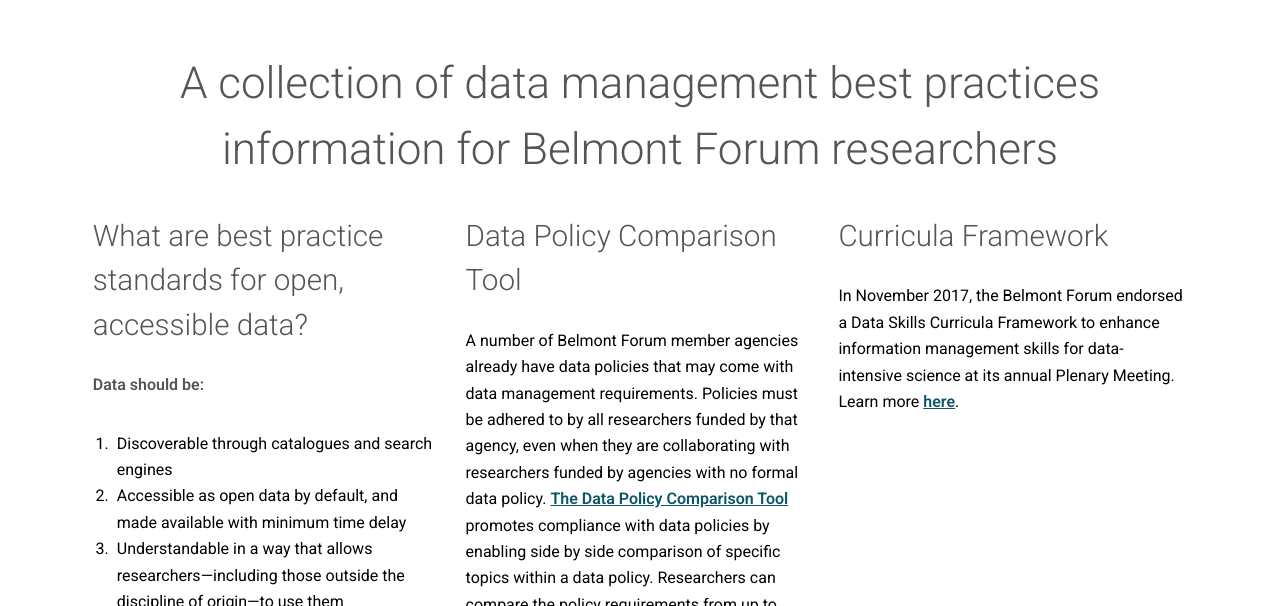
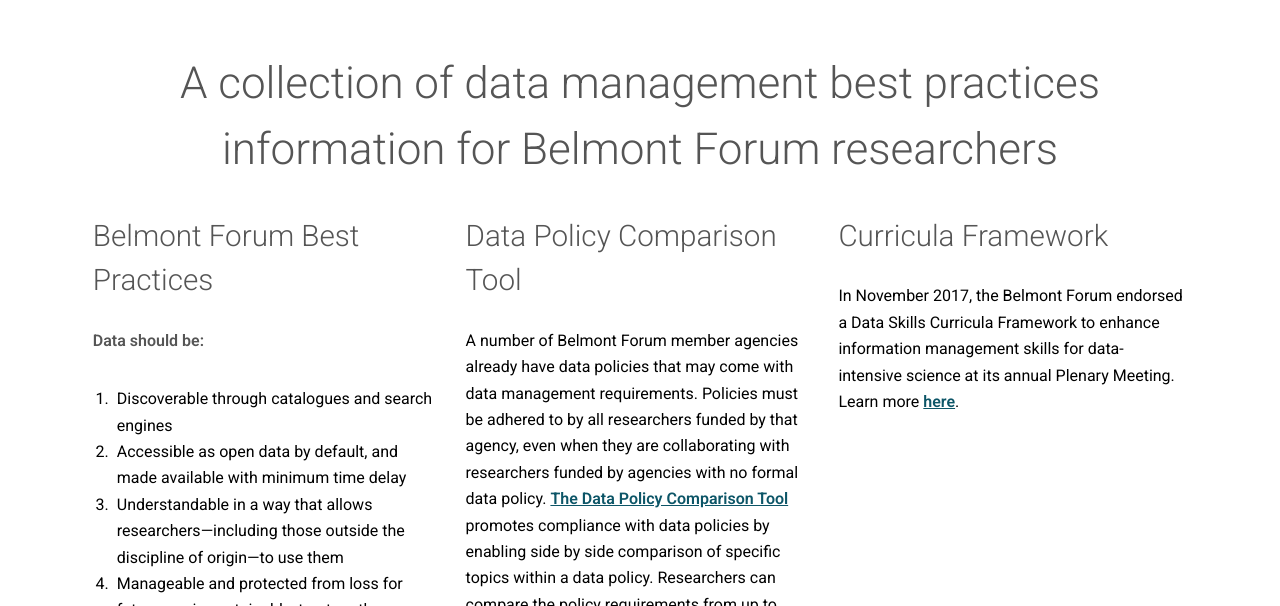
Before and after one commit to bfe-inf/toolkit, a Jekyll site: the page built from bp&s-root.html, in a window 1280 px wide and 900 px high, cut to the strip 294-900 px from the top of the window. Built offline with Jekyll 4.4.1, drawn with Linux system fonts in a browser that asks for light colours.

Commit message:
Update bp&s-root.html

```diff
--- a/bp&s-root.html
+++ b/bp&s-root.html
@@ -62,7 +62,7 @@
 					<!-- Intro -->
 						<div class="row">
 							<section class="4u 12u$(small)">
-								<h2>What are best practice standards for open, accessible data?</h2>
+								<h2>Belmont Forum Best Practices</h2>
 								<p style="padding-top: 25px;"><strong>Data should be:</strong></p>
 								<ol>
 									<li>Discoverable through catalogues and search engines</li>
```
